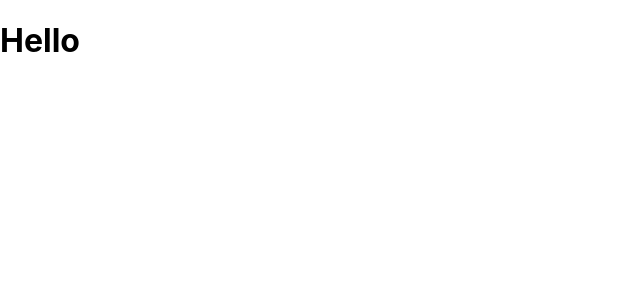
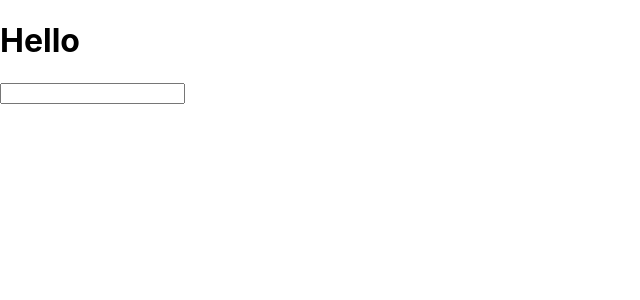
Before and after one commit to Matheusafonsouza/react-form, a React (Create React App) app: page / in a window 1280 px wide. Shown: the top 300 px of the page, without its empty margins (0-640 px from the left). Built offline with nearby package versions, Linux system fonts and the light colour scheme.

Commit message:
feat: simple register form component

```diff
--- a/src/App.js
+++ b/src/App.js
@@ -1,8 +1,12 @@
 import './App.css';
+import RegisterForm from './components/RegisterForm/RegisterForm';
 
 function App() {
   return (
-    <h1>Hello</h1>
+    <>
+      <h1>Hello</h1>
+      <RegisterForm />
+    </>
   );
 }
 
--- /dev/null
+++ b/src/components/RegisterForm/RegisterForm.jsx
@@ -0,0 +1,11 @@
+import React from 'react';
+
+const RegisterForm = () => {
+  return (
+    <form>
+      <input type="text" />
+    </form>
+  );
+};
+
+export default RegisterForm;
```
